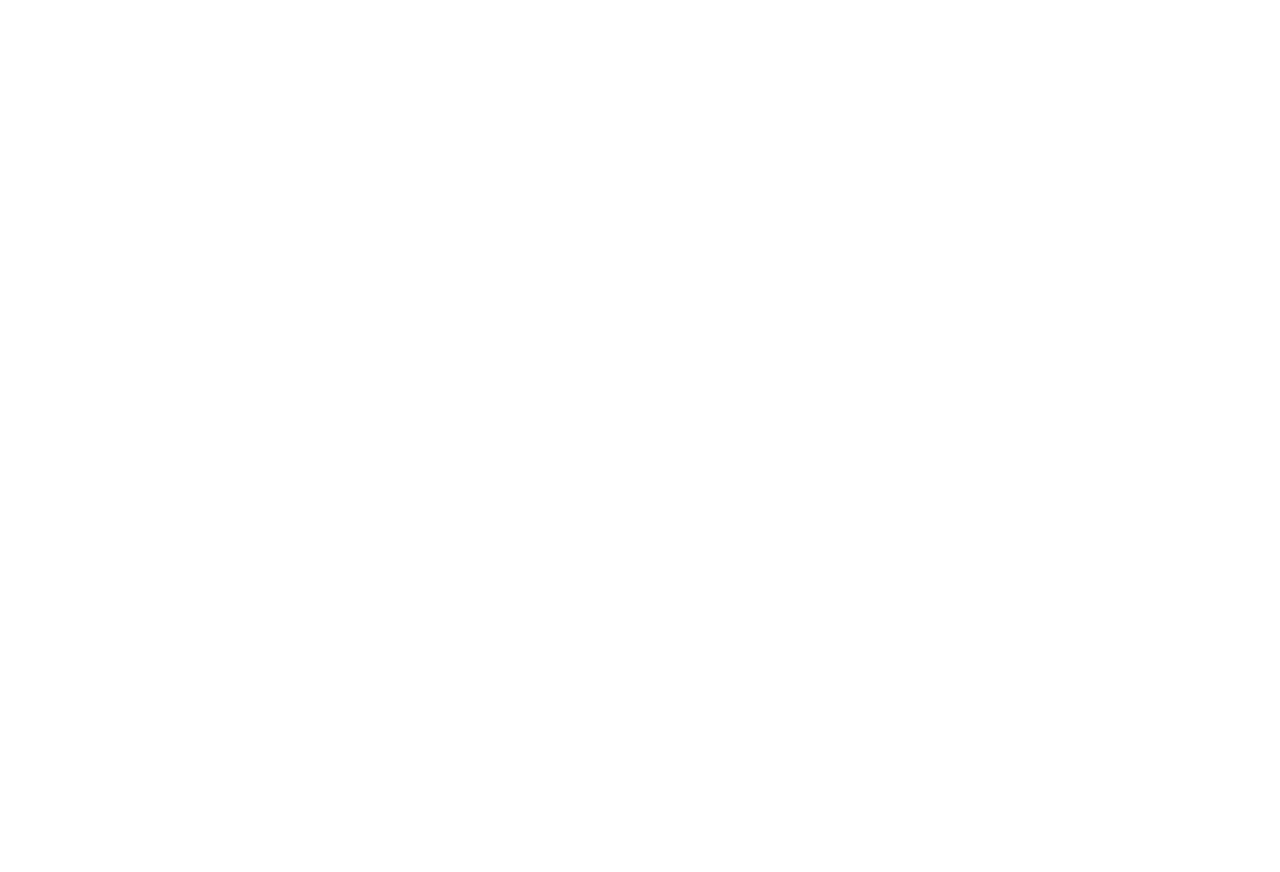
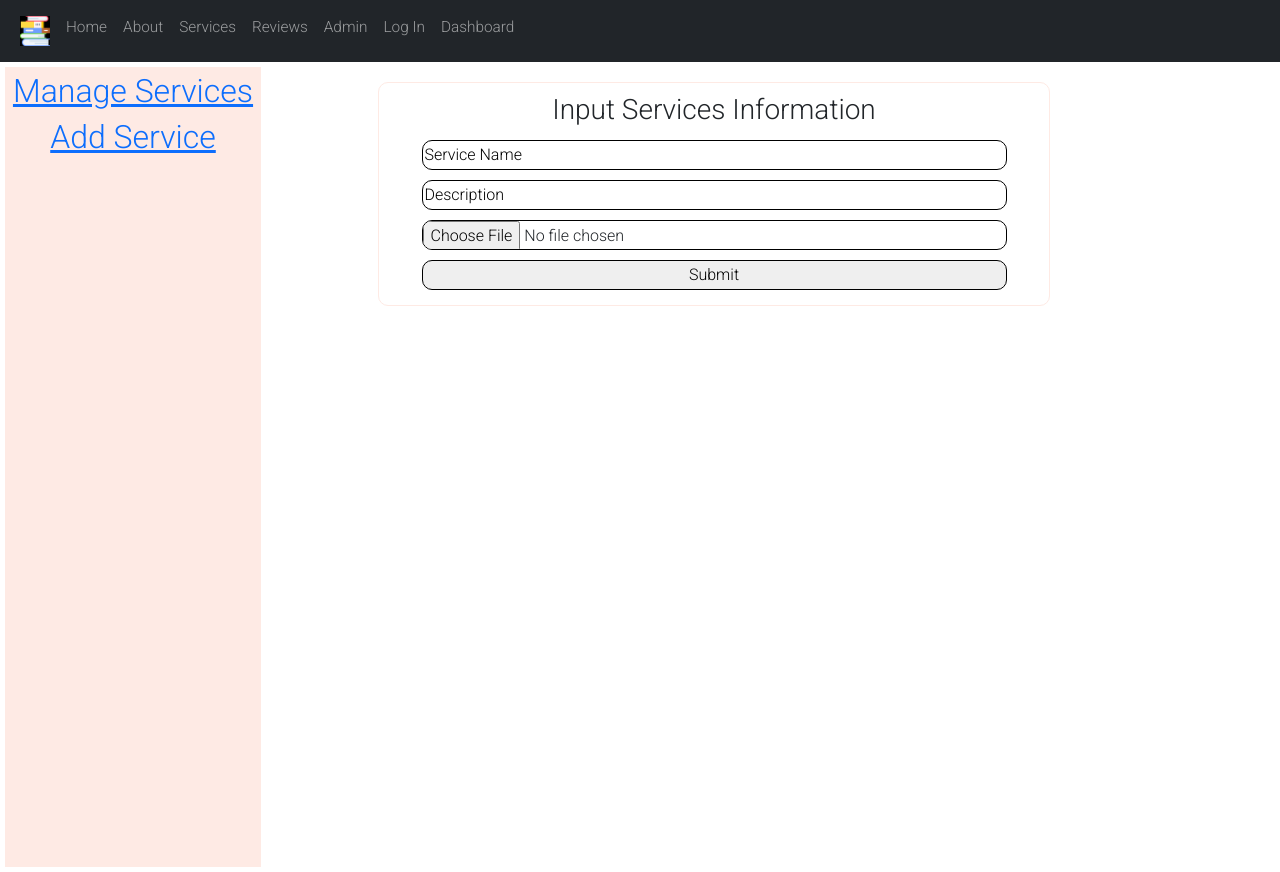
Before and after one commit to jihan212/book-byte-client, a React (Create React App) app: page /addService in a window 1280 px wide. Before the commit the page ends 800 px from the top, so only its background shows below. Built offline with nearby package versions, Linux system fonts and the light colour scheme.

Commit message:
Book Byte Library

```diff
--- a/src/App.js
+++ b/src/App.js
@@ -5,6 +5,7 @@
 import Dashboard from './Components/Dashboard/Dashboard/Dashboard';
 import Order from './Components/Order/Order';
 import Admin from './Components/Admin/Admin/Admin';
+import AddService from './Components/Admin/AddService/AddService';
 
 function App() {
   return (
@@ -30,6 +31,12 @@
           <Route path="/admin">
           <Admin></Admin>
           </Route>
+
+          <Route path="/addService">
+          <AddService></AddService>
+          </Route>
+
+
         </Switch>
       </Router>
     </div>
--- /dev/null
+++ b/src/Components/Admin/AddService/AddService.css
@@ -0,0 +1,33 @@
+.admin{
+    width:100%;
+    display:inline-flex;
+}
+.submitForm{
+    width:75%;
+    border-radius:10px;
+    border:1px solid #feeae4;
+    padding: 10px;
+    margin-left: auto;
+    margin-right: auto;
+    margin-top: 20px;
+}
+.submitForm input{
+    width:90%;
+    height:30px;
+    margin: 5px;
+    border:1px solid black;
+    border-radius: 10px;
+}
+.side-div{
+    width:20%;
+    height:100vh;
+    background-color:#feeae4;
+    display:block;
+    margin: 5px;
+    padding: 5px;
+    color: white;
+}
+.form-div{
+    width:70%;
+    display:block;
+}
--- /dev/null
+++ b/src/Components/Admin/AddService/AddService.js
@@ -0,0 +1,76 @@
+import React from 'react';
+import Navigation from '../../Common/Navigation/Navigation';
+import './AddService.css';
+import { useForm } from "react-hook-form";
+import { Link } from 'react-router-dom';
+import { useState } from 'react';
+import axios from 'axios';
+
+const AddService = () => {
+
+    const [imageURL,setImageURL] = useState();
+    const { handleSubmit } = useForm();
+
+    const onSubmit = data => {
+        console.log(data);
+        const productData = {
+            name: data.name,
+            description: data.description,
+            imageURL : imageURL
+        }
+        const url = `http://localhost:4000/admin`;
+
+        fetch(url,{
+            method: 'POST',
+            headers: {
+                'content-type': 'application/json'
+            },
+            body: JSON.stringify(productData)
+        })
+        .then (response => console.log( 'Server side response', response) )
+    };
+
+    // ---------- image upload --------
+        const handleImageUpload = product => {
+
+            const imageData = new FormData();
+            imageData.set('key','3f4dd576e7ec5e0aa1162eff92b248d7');
+            imageData.append('image',product.target.files[0]);
+
+            axios.post('https://api.imgbb.com/1/upload', imageData)
+              .then(function (response) {
+                setImageURL(response.data.data.display_url);
+              })
+              .catch(function (error) {
+                console.log(error);
+              });
+
+        }
+
+
+    return (
+        <div>
+            <Navigation></Navigation>
+        <div className="admin">
+        <div className="side-div">
+            <h2><Link to="/admin">Manage Services</Link></h2>
+            <h2><Link to="/addService">Add Service</Link></h2>
+        </div>
+        <div className="form-div">
+        <form className="submitForm" onSubmit={handleSubmit(onSubmit)}>
+            <h3>Input Services Information</h3>
+        <input name="name" defaultValue="Service Name" />
+        <br/>
+        <input name="description" defaultValue="Description" />
+        <br/>
+        <input name="exampleRequired" type="file" onChange={handleImageUpload} />
+        <br/>
+        <input type="submit" />
+        </form>
+        </div>
+    </div>
+    </div>
+    );
+};
+
+export default AddService;
--- a/src/Components/Admin/Admin/Admin.js
+++ b/src/Components/Admin/Admin/Admin.js
@@ -1,56 +1,13 @@
 import React from 'react';
 import Navigation from '../../Common/Navigation/Navigation';
 import './Admin.css';
-import { useForm } from "react-hook-form";
 import { Link } from 'react-router-dom';
-import { useState } from 'react';
-import axios from 'axios';
 
 
 /* image upload : onChange={handleImageUpload} */
 
 const Admin = () => {
-    const [imageURL,setImageURL] = useState();
-    const { handleSubmit } = useForm();
 
-
-// ---------- submit --------------------------------
-
-const onSubmit = data => {
-    console.log(data);
-    const productData = {
-        name: data.name,
-        description: data.description,
-        imageURL : imageURL
-    }
-    const url = `http://localhost:4000/admin`;
-
-    fetch(url,{
-        method: 'POST',
-        headers: {
-            'content-type': 'application/json'
-        },
-        body: JSON.stringify(productData)
-    })
-    .then (response => console.log( 'Server side response', response) )
-};
-
-// ---------- image upload --------
-    const handleImageUpload = product => {
-
-        const imageData = new FormData();
-        imageData.set('key','3f4dd576e7ec5e0aa1162eff92b248d7');
-        imageData.append('image',product.target.files[0]);
-
-        axios.post('https://api.imgbb.com/1/upload', imageData)
-          .then(function (response) {
-            setImageURL(response.data.data.display_url);
-          })
-          .catch(function (error) {
-            console.log(error);
-          });
-
-    }
 
     return (
         <div>
@@ -58,22 +15,10 @@
         <div className="admin">
         <div className="side-div">
             <h2><Link to="/productDetail">Manage Services</Link></h2>
-            <h2>Add Services</h2>
+            <h2><Link to="/addService">Add Service</Link></h2>
         </div>
-        <div className="form-div">
-        <form className="submitForm" onSubmit={handleSubmit(onSubmit)}>
-            <h3>Input Services Information</h3>
-        <input name="name" defaultValue="Service Name" />
-        <br/>
-        <input name="description" defaultValue="Description" />
-        <br/>
-        <input name="exampleRequired" type="file" onChange={handleImageUpload} />
-        <br/>
-        <input type="submit" />
-        </form>
         </div>
-    </div>
-    </div>
+        </div>
     );
 };
 
```
